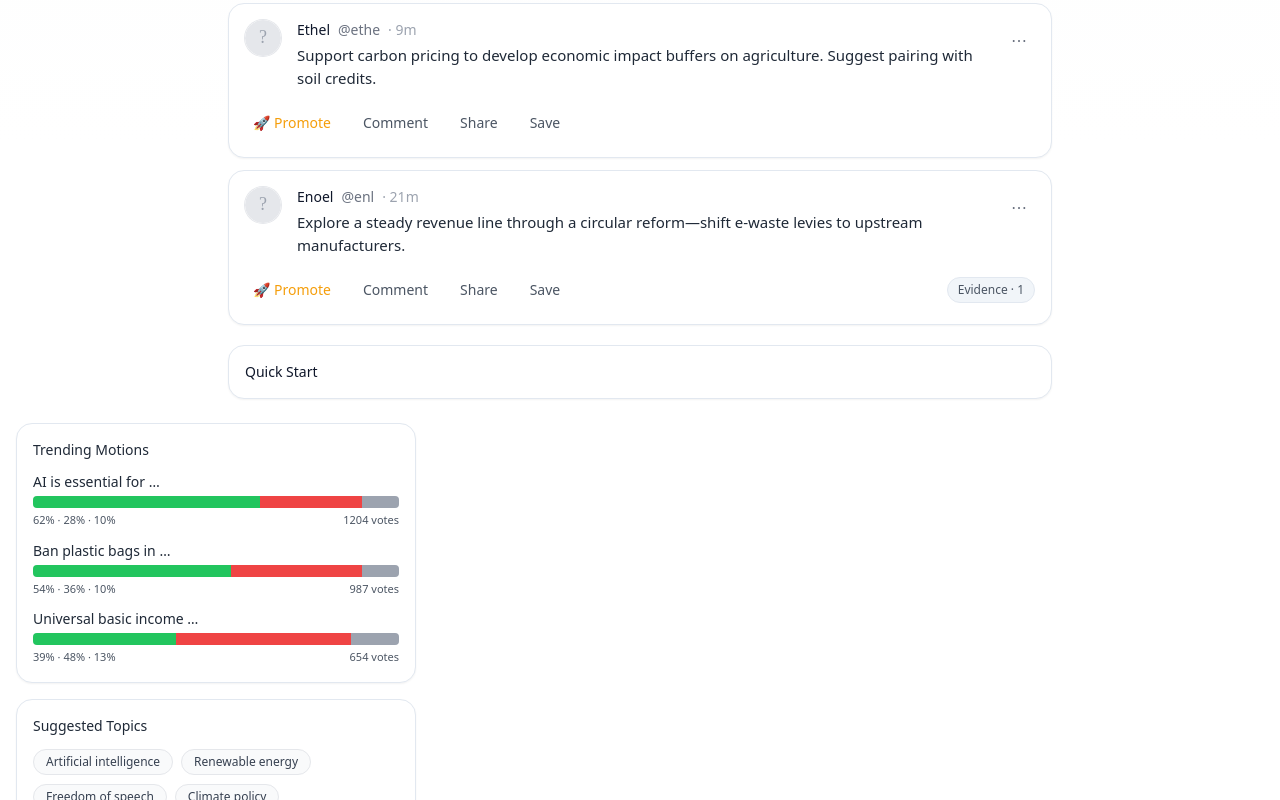
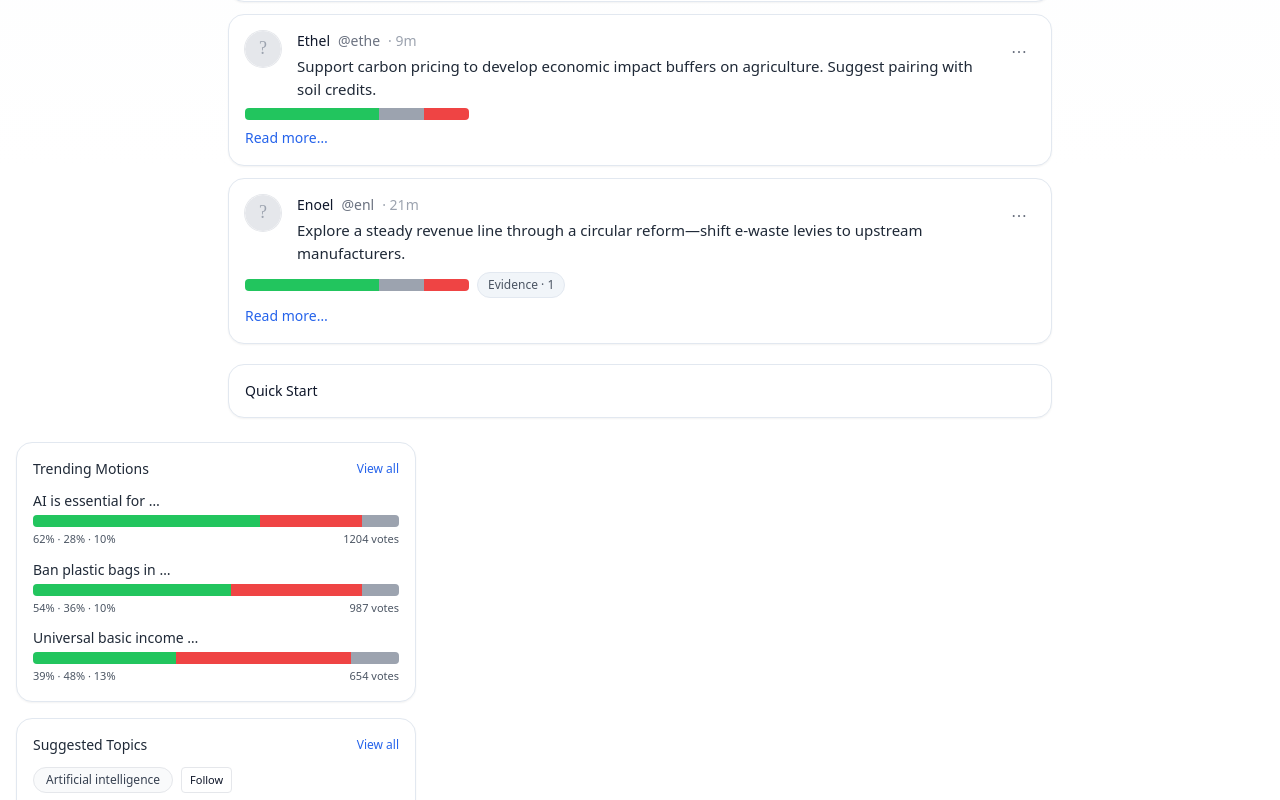
Before and after one commit to My-World-Network-DEV/MWN-My-World-View, a Next.js app: page / in a window 1280 px wide. Shown: the part 760-1560 px from the top of the page. Built offline with nearby package versions, Linux system fonts and the light colour scheme.

Commit message:
feat(ui): add EmptyState component to debates and forums pages for improved user experience when no content is available, and update page structure with new links in trending sections

```diff
--- a/src/app/debates/page.tsx
+++ b/src/app/debates/page.tsx
@@ -2,6 +2,7 @@ import AppMenuBar from '@/components/AppMenuBar';
 import Card from '@/components/Card';
 import Link from 'next/link';
 import { use } from 'react';
+import EmptyState from '@/components/EmptyState';
 
 type Debate = { id: string; title: string; phase: 'opening' | 'rebuttal' | 'closing' | 'finished'; participants: number; endsInMin?: number };
 
@@ -22,6 +23,11 @@ export default function Page() {
                 <h1 className="text-2xl font-semibold">Debates</h1>
                 <p className="text-sm text-gray-600">Browse active and archived debates.</p>
                 <div className="grid gap-3 sm:grid-cols-2">
+                    {debates.length === 0 && (
+                        <div className="sm:col-span-2">
+                            <EmptyState title="No debates yet" body="Start a new debate to kick off a focused discussion." primaryAction={{ href: '/debates/new', label: 'Start debate' }} docsHref="https://docs" />
+                        </div>
+                    )}
                     {debates.map((d) => (
                         <Card key={d.id} as="article">
                             <div className="flex items-center justify-between">
--- a/src/app/forums/page.tsx
+++ b/src/app/forums/page.tsx
@@ -2,6 +2,7 @@ import AppMenuBar from '@/components/AppMenuBar';
 import Card from '@/components/Card';
 import Link from 'next/link';
 import { use } from 'react';
+import EmptyState from '@/components/EmptyState';
 
 type Forum = { id: string; title: string; topic: string; threads: number; lastActivityM: number; status: 'open' | 'resolved' };
 
@@ -40,6 +41,11 @@ export default function Page() {
                     </div>
                 </div>
                 <div className="grid gap-3 sm:grid-cols-2">
+                    {forums.length === 0 && (
+                        <div className="sm:col-span-2">
+                            <EmptyState title="No forum threads yet" body="Be the first to start a discussion." primaryAction={{ href: '/forums/new', label: 'New thread' }} docsHref="https://docs" />
+                        </div>
+                    )}
                     {forums.map((f) => (
                         <Card key={f.id} as="article">
                             <div className="flex items-start justify-between">
--- a/src/app/page.tsx
+++ b/src/app/page.tsx
@@ -1,4 +1,5 @@
 import React, { Suspense } from 'react';
+import Link from 'next/link';
 import QuickActions from '@/components/QuickActions';
 import AppMenuBar from '@/components/AppMenuBar';
 import Sidebar from '@/components/Sidebar';
@@ -77,7 +78,7 @@ export default async function Page() {
 
         <aside className="hidden space-y-4 lg:col-span-4 lg:block" aria-label="Trending motions and topics">
           <Card aria-label="Trending motions">
-            <SectionTitle>Trending Motions</SectionTitle>
+            <SectionTitle action={<Link href="/motions" className="text-xs text-blue-600 hover:underline">View all</Link>}>Trending Motions</SectionTitle>
             <ul className="mt-3 space-y-3">
               {trending.map((m: { title: string; counts: { for: number; against: number; abstain: number }; total: number }) => (
                 <li key={m.title} className="space-y-1">
@@ -98,19 +99,18 @@ export default async function Page() {
             </ul>
           </Card>
           <Card aria-label="Suggested topics">
-            <SectionTitle>Suggested Topics</SectionTitle>
+            <SectionTitle action={<Link href="/topics" className="text-xs text-blue-600 hover:underline">View all</Link>}>Suggested Topics</SectionTitle>
             <ul className="mt-3 flex flex-wrap gap-2">
               {suggestedTopics.map((t: { title: string }) => (
-                <li key={t.title}>
-                  <button className="rounded-full border border-gray-200 bg-gray-50 px-3 py-1 text-xs text-gray-700 hover:bg-gray-100">
-                    {t.title}
-                  </button>
+                <li key={t.title} className="flex items-center gap-2">
+                  <button className="rounded-full border border-gray-200 bg-gray-50 px-3 py-1 text-xs text-gray-700 hover:bg-gray-100" aria-label={`Open ${t.title}`}>{t.title}</button>
+                  <button className="rounded border px-2 py-1 text-[11px] hover:bg-gray-50" aria-label={`Follow ${t.title}`}>Follow</button>
                 </li>
               ))}
             </ul>
           </Card>
           <Card aria-label="Recently active issues">
-            <SectionTitle>Recently Active Issues</SectionTitle>
+            <SectionTitle action={<Link href="/issues" className="text-xs text-blue-600 hover:underline">View all</Link>}>Recently Active Issues</SectionTitle>
             <ul className="mt-3 space-y-2">
               {activeIssues.map((i: { title: string; motionCount: number }) => (
                 <li key={i.title} className="flex justify-between text-sm text-gray-700">
--- a/src/components/MotionCard.tsx
+++ b/src/components/MotionCard.tsx
@@ -35,13 +35,13 @@ export default function MotionCard({ title, issueTitle, census, evidenceCount }:
       )}
       collapsed={counts ? (
         <div className="mt-3">
-          <StanceBar counts={counts} labels={false} />
+          <StanceBar census5={{ counts: { 1: 0, 2: againstPct, 3: abstainPct, 4: 0, 5: forPct } as any, total: 100 }} variant="dense" />
         </div>
       ) : null}
       expanded={counts ? (
         <div className="grid grid-cols-1 gap-3 sm:grid-cols-3">
           <div className="sm:col-span-2 space-y-2">
-            <StanceBar counts={counts} />
+            <StanceBar census5={{ counts: { 1: againstPct, 2: 0, 3: abstainPct, 4: 0, 5: forPct } as any, total: 100 }} />
             <div className="flex justify-between text-xs text-gray-600">
               <span>For {forPct}%</span>
               <span>Against {againstPct}%</span>
--- a/src/components/PostCard.tsx
+++ b/src/components/PostCard.tsx
@@ -1,7 +1,8 @@
 "use client";
 
 import Image from 'next/image';
-import Card from './Card';
+import CardExpandable from './CardExpandable';
+import StanceBar from './StanceBar';
 import ModalDialog from './ModalDialog';
 import { useState } from 'react';
 import { useToast } from './ToastManager';
@@ -15,7 +16,6 @@ type Post = {
 };
 
 export default function PostCard({ post }: { post: Post }) {
-  const [saved, setSaved] = useState(false);
   const [promoteOpen, setPromoteOpen] = useState(false);
   const [title, setTitle] = useState(post.text);
   const [issue, setIssue] = useState('');
@@ -23,7 +23,8 @@ export default function PostCard({ post }: { post: Post }) {
 
   return (
     <>
-      <Card as="article">
+      <CardExpandable
+        header={
           <header className="mb-2 flex items-start gap-4">
             <Image
               src={post.author.avatarUrl || "/avatar-placeholder.svg"}
@@ -38,35 +39,36 @@ export default function PostCard({ post }: { post: Post }) {
                 <span className="text-gray-500">@{post.author.handle}</span>
                 <span className="text-gray-400">· {post.minutesAgo}m</span>
               </div>
-            <p className="mt-1 text-[15px] text-gray-800">{post.text}</p>
+              <p className="mt-1 line-clamp-2 text-[15px] text-gray-800">{post.text}</p>
             </div>
             <button className="rounded p-2 text-gray-500 hover:bg-gray-50">⋯</button>
           </header>
-
-        <footer className="mt-4 flex flex-wrap items-center gap-4 text-sm text-gray-600">
-          <button
-            className="flex items-center gap-1 rounded px-2 py-2 hover:bg-mwv-muted transition-all duration-150 text-mwv-accent"
-            title="Draft a motion from this post"
-            onClick={() => setPromoteOpen(true)}
-          >
-            <span aria-hidden>🚀</span>
-            Promote
-          </button>
-          <button className="rounded px-2 py-2 hover:bg-mwv-muted transition-all duration-150">Comment</button>
-          <button className="rounded px-2 py-2 hover:bg-mwv-muted transition-all duration-150">Share</button>
-          <button
-            className={`rounded px-2 py-2 hover:bg-mwv-muted transition-all duration-150 ${saved ? 'text-mwv-primary' : ''}`}
-            onClick={() => setSaved((s) => !s)}
-          >
-            {saved ? 'Saved' : 'Save'}
-          </button>
+        }
+        collapsed={
+          <div className="mt-2 flex items-center justify-between text-sm text-gray-600">
+            <div className="inline-flex items-center gap-2">
+              <div className="hidden sm:block">
+                <StanceBar census5={{ counts: { 1: 10, 2: 10, 3: 20, 4: 30, 5: 30 }, total: 100 }} variant="dense" />
+              </div>
               {typeof post.evidenceCount === 'number' && (
-            <span className="ml-auto pill" aria-label={`${post.evidenceCount} pieces of evidence`}>
+                <span className="pill" aria-label={`${post.evidenceCount} pieces of evidence`}>
                   Evidence · {post.evidenceCount}
                 </span>
               )}
-        </footer>
-      </Card>
+            </div>
+          </div>
+        }
+        expanded={
+          <div className="space-y-3">
+            <StanceBar census5={{ counts: { 1: 10, 2: 10, 3: 20, 4: 30, 5: 30 }, total: 100 }} />
+            <div className="flex gap-2">
+              <button className="rounded bg-mwv-accent px-3 py-2 text-sm text-white">Join stance</button>
+              <button className="rounded border px-3 py-2 text-sm hover:bg-gray-50">Add argument</button>
+            </div>
+            <div className="text-xs text-gray-600">Sources: oecd.org (2023-10-01), data.gov (2024-02-12)</div>
+          </div>
+        }
+      />
       <ModalDialog open={promoteOpen} onClose={() => setPromoteOpen(false)} title="Promote to Motion">
         <div className="space-y-3 text-sm">
           <label className="block">
```
Lines whose indentation alone changed are shown as unchanged.
